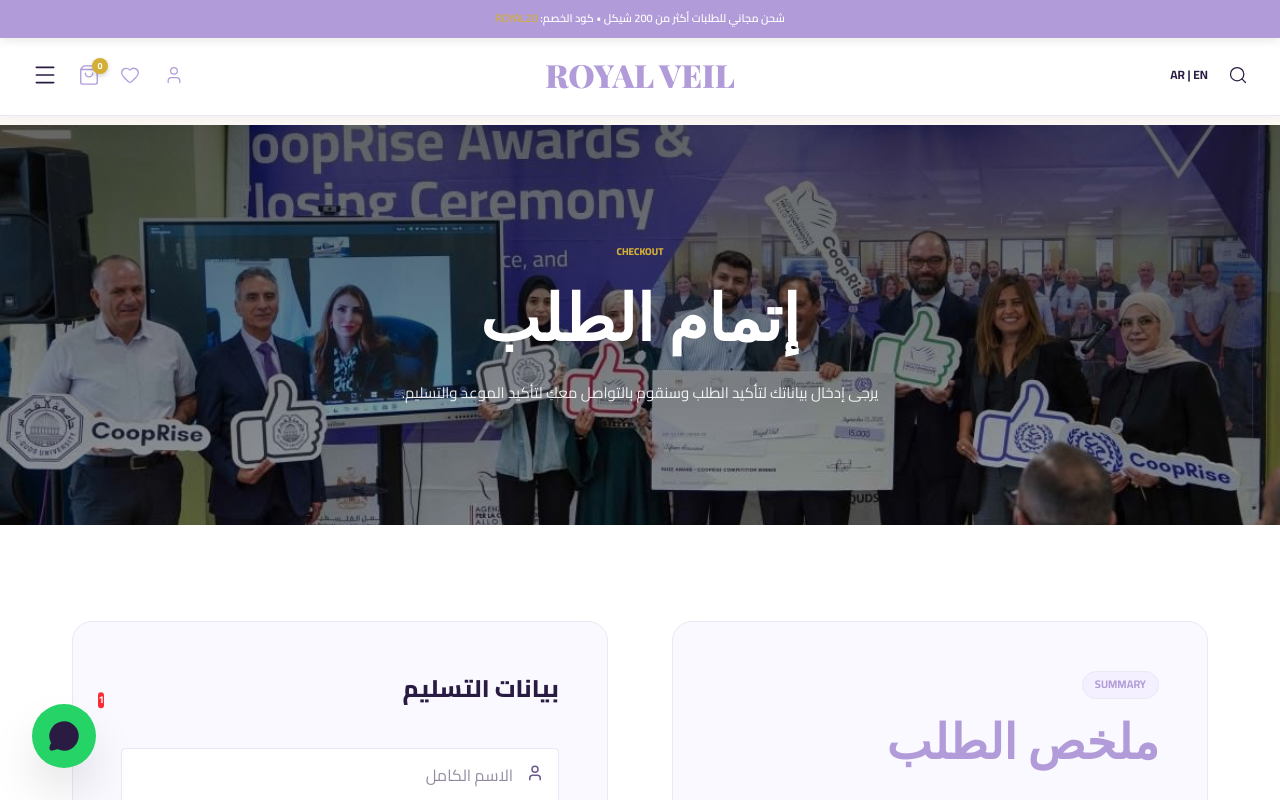
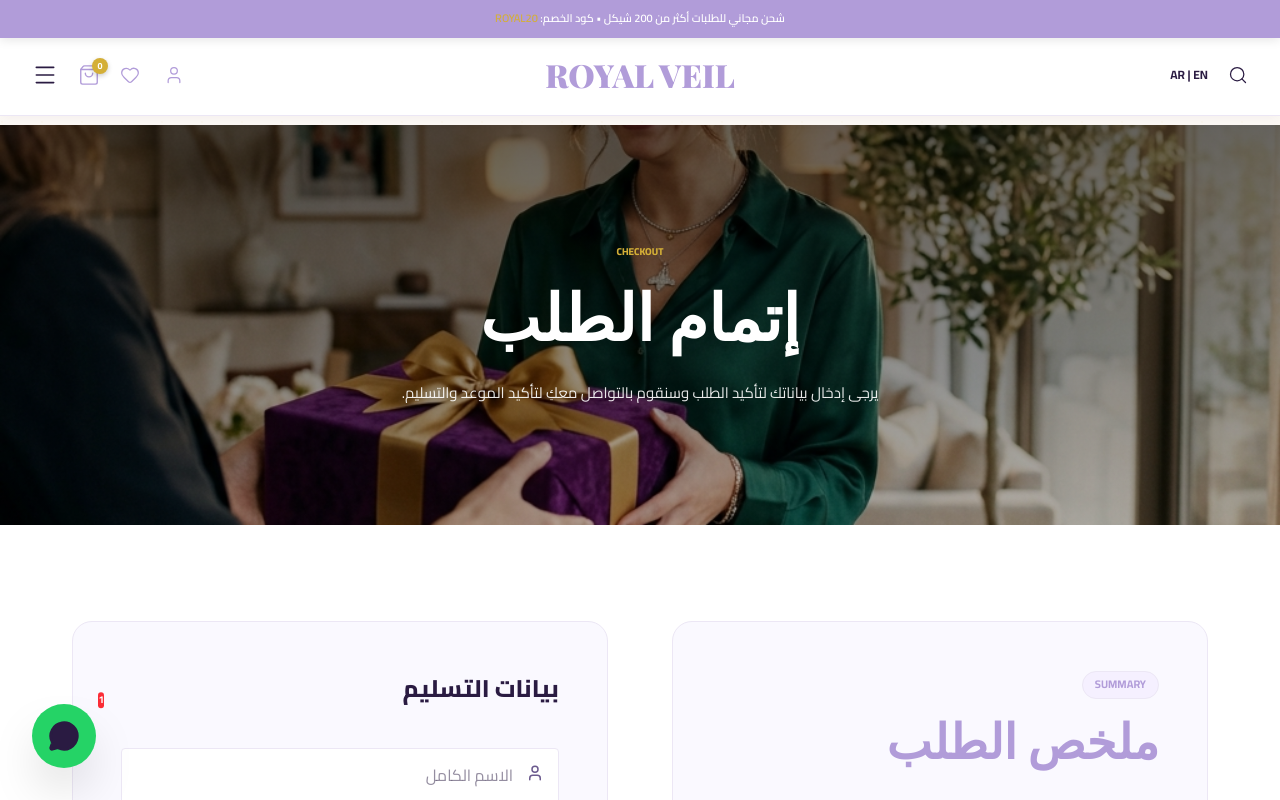
Before and after one commit to fahmyelmatry2030-lgtm/Royal-Veil, a React (Vite) app: page /order in a window 1280 px wide. Shown: the top 800 px of the page. Built offline with nearby package versions, Linux system fonts and the light colour scheme; a web font is replaced by a local one.

Commit message:
Update checkout page header with happy customer image

```diff
--- a/src/pages/OrderForm.jsx
+++ b/src/pages/OrderForm.jsx
@@ -79,7 +79,7 @@ const OrderForm = () => {
         badge="Checkout"
         title="إتمام الطلب"
         subtitle="يرجى إدخال بياناتك لتأكيد الطلب وسنقوم بالتواصل معكِ لتأكيد الموعد والتسليم."
-        bgImage="/Images/IMG-20260429-WA0018.jpg"
+        bgImage="/Images/happy_customer.png"
       />
 
       <section style={{ padding: '6rem 0' }}>
```
Also changed, not shown: public/Images/happy_customer.png (added).
